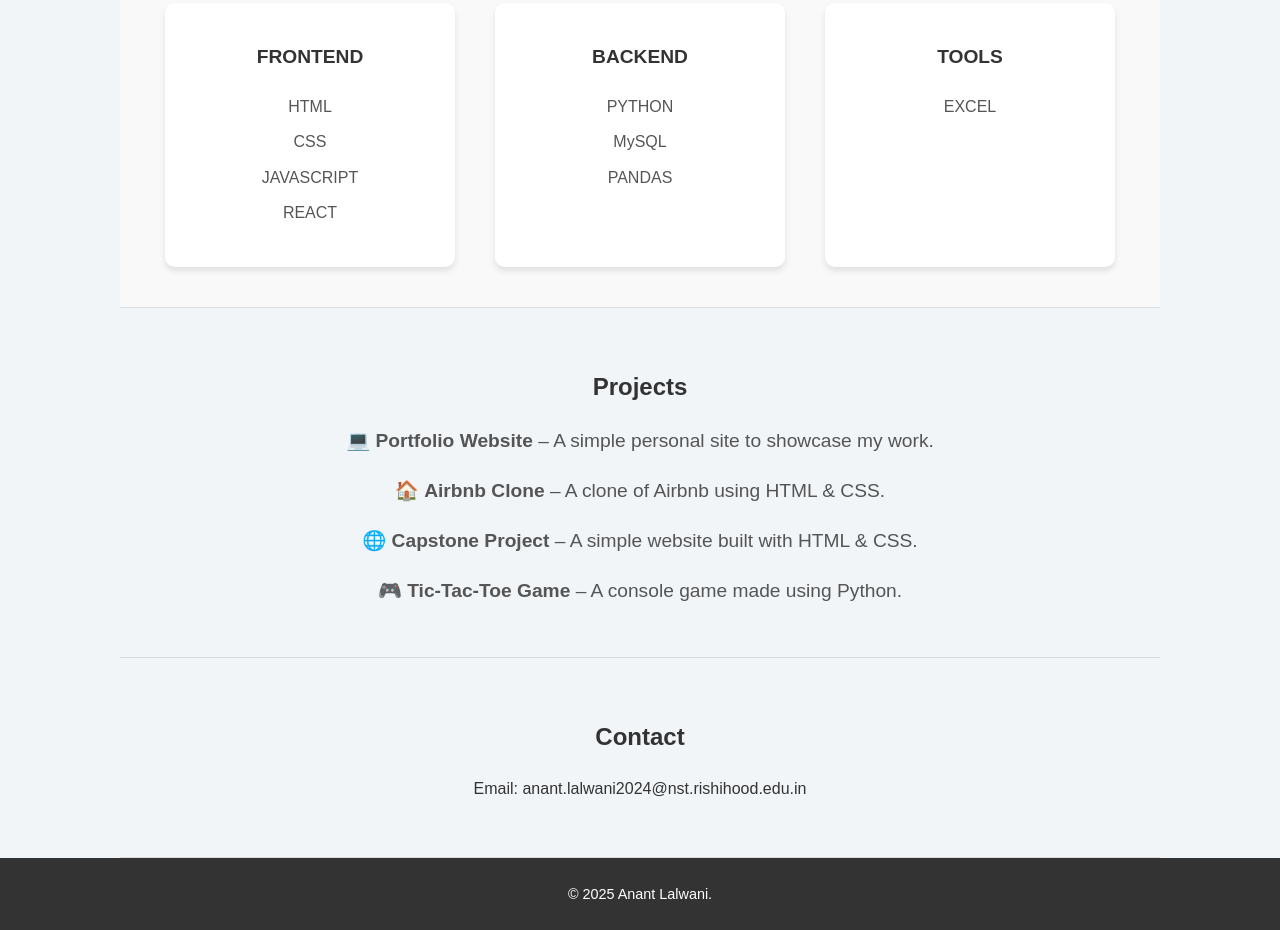
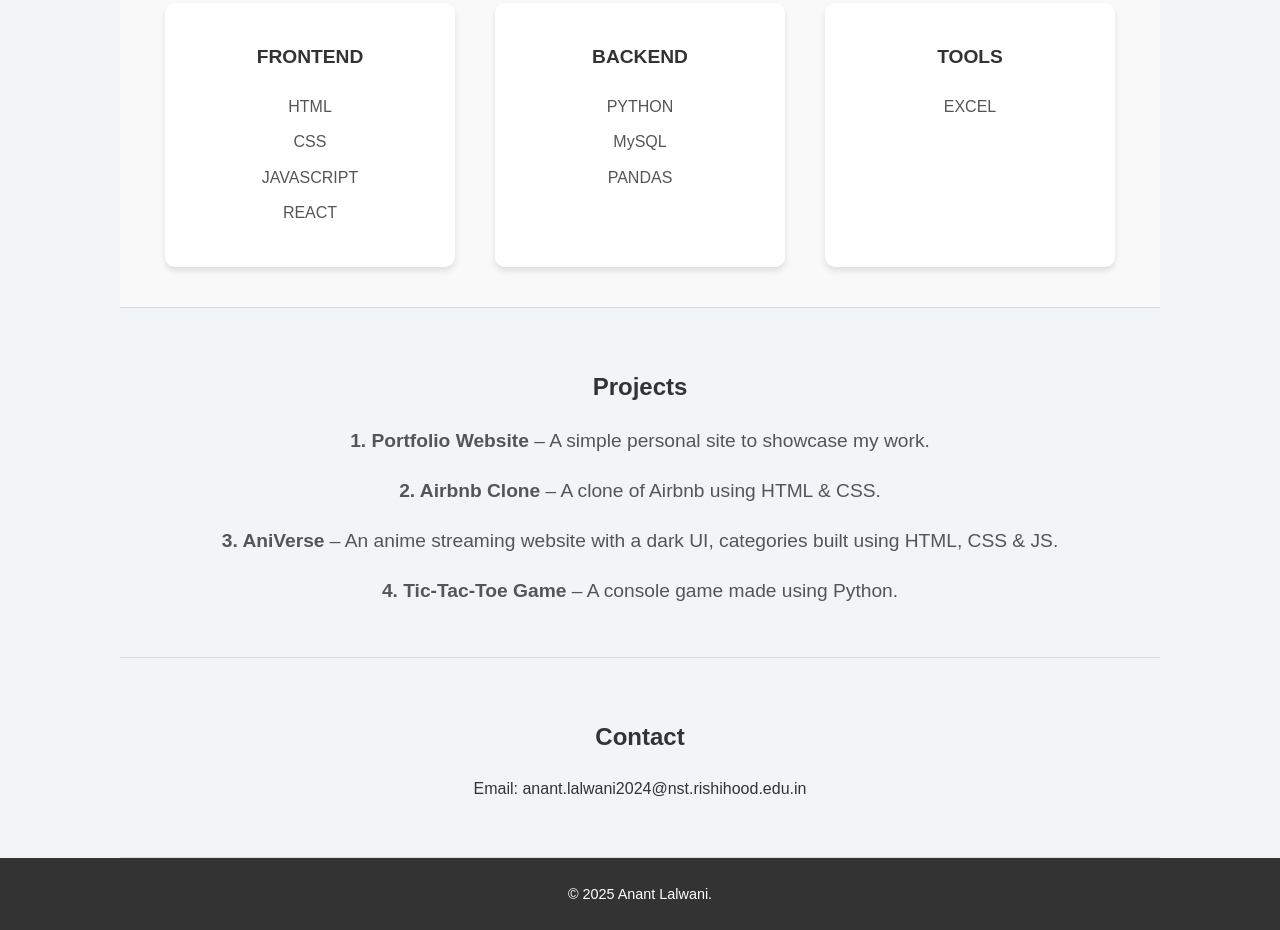
Before and after one commit to afk-anant/My-Portfolio, a plain HTML site: page index.html in a window 1280 px wide. Shown: the part 943-1873 px from the top of the page. Drawn offline with Linux system fonts and the light colour scheme.

Commit message:
index.html

```diff
--- a/index.html
+++ b/index.html
@@ -62,10 +62,10 @@
 
   <section id="projects">
     <h2>Projects</h2>
-    <p>💻 <b>Portfolio Website</b> – A simple personal site to showcase my work.</p>
-    <p>🏠 <b>Airbnb Clone</b> – A clone of Airbnb using HTML & CSS.</p>
-    <p>🌐 <b>Capstone Project</b> – A simple website built with HTML & CSS.</p>
-    <p>🎮 <b>Tic-Tac-Toe Game</b> – A console game made using Python.</p>
+    <p><b>1. Portfolio Website</b> – A simple personal site to showcase my work.</p>
+    <p><b>2. Airbnb Clone</b> – A clone of Airbnb using HTML & CSS.</p>
+    <p><b>3. AniVerse</b> – An anime streaming website with a dark UI, categories built using HTML, CSS & JS.</p>
+    <p><b>4. Tic-Tac-Toe Game</b> – A console game made using Python.</p>
   </section>
 
   <section id="contact">
```
